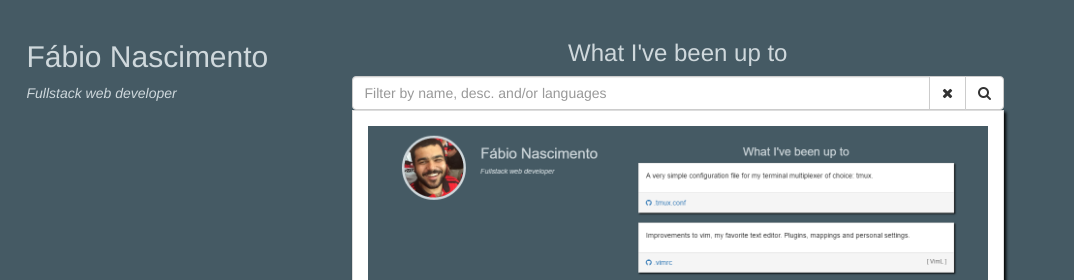
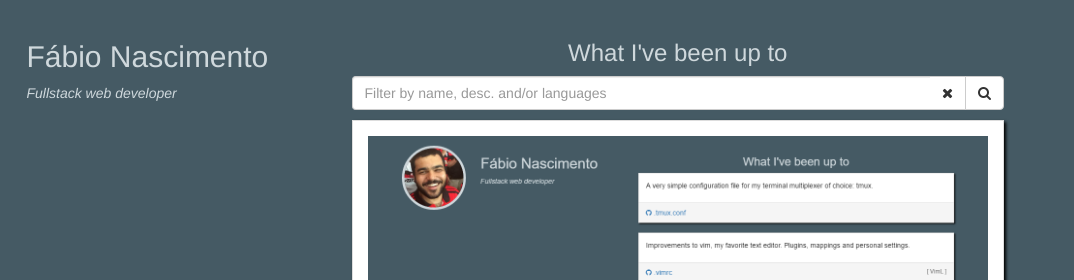
Before and after one commit to fabiosn/fabiosn.github.io, a website: page index.html in a window 1280 px wide. Shown: the top 280 px of the page, 206-1280 px from the left. Drawn offline with Linux system fonts and the light colour scheme; files that its build step writes are made by us from their sources.

Commit message:
Rename the custom filter and add some custom styling to the form.

```diff
--- a/app/filters.js
+++ b/app/filters.js
@@ -1,5 +1,5 @@
 angular.module('fabiosnApp')
-.filter('byName', function() {
+.filter('byNameDescOrLanguage', function() {
   return function(repos, searchParam) {
     searchParam = searchParam.toLowerCase();
 
--- a/app/partials/repos_info.html
+++ b/app/partials/repos_info.html
@@ -3,10 +3,10 @@
 
   <div class="row">
     <div class="col-xs-12">
-      <div class="input-group">
+      <div id="search-repos-form" class="input-group">
         <input type="text" class="text form-control" name="repoFilter" placeholder="Filter by name, desc. and/or languages" aria-label="repository-filter" ng-model="searchParam">
         <span class="input-group-btn">
-          <button class="btn btn-default" type="button">
+          <button id="cancel-search-button" class="btn btn-default" type="button">
             <i class="fa fa-times" aria-hidden="true"></i>
           </button>
 
@@ -18,7 +18,7 @@
     </div>
   </div>
 
-  <div class="panel panel-default" ng-repeat="repo in repos | orderBy: '-pushed_at' | byName: searchParam">
+  <div class="panel panel-default" ng-repeat="repo in repos | orderBy: '-pushed_at' | byNameDescOrLanguage: searchParam">
     <div class="panel-body">
       <img class="img-responsive" src="{{repo.thumbnail.download_url}}" alt="{{repo.name}} thumbnail" ng-if="repo.thumbnail">
 
--- a/src/resources/css/styles.css
+++ b/src/resources/css/styles.css
@@ -24,6 +24,18 @@ body > .container {
   }
 }
 
+#search-repos-form {
+  margin-bottom: 10px;
+}
+
+#search-repos-form input {
+  border-right: 0;
+}
+
+#cancel-search-button {
+  border-left: 0;
+}
+
 .panel {
   color: black;
   border-radius: 0;
```
Also changed, not shown: dist/css/styles.css, dist/js/app.min.js.
